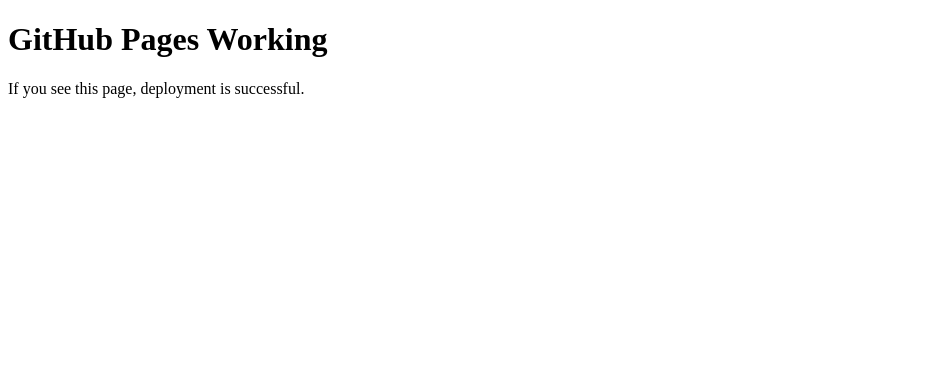
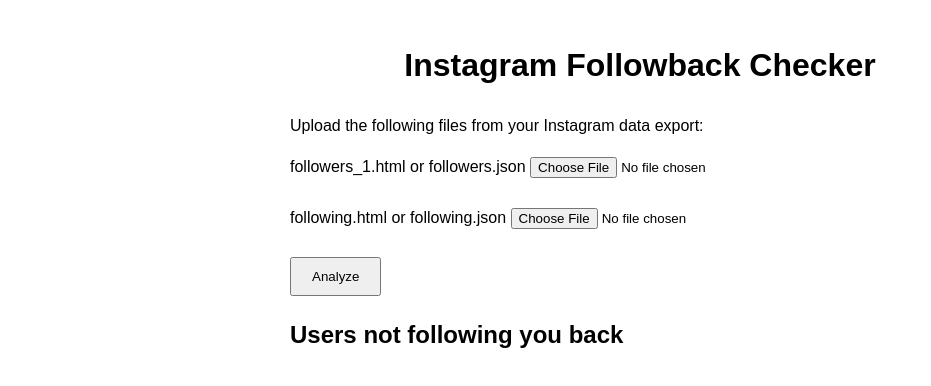
Before and after one commit to shubhamsinghal06/instagram-followback-checker, a plain HTML site: page index.html in a window 1280 px wide. Shown: the whole page, without its empty margins (0-931 px from the left). Drawn offline with Linux system fonts and the light colour scheme.

Commit message:
Update index.html

```diff
--- a/index.html
+++ b/index.html
@@ -1,14 +1,33 @@
 <!DOCTYPE html>
-<html>
+<html lang="en">
 <head>
-<title>My GitHub Page</title>
+<meta charset="UTF-8">
+<title>Instagram Followback Checker</title>
+<link rel="stylesheet" href="style.css">
 </head>
 
 <body>
 
-<h1>GitHub Pages Working</h1>
+<h1>Instagram Followback Checker</h1>
 
-<p>If you see this page, deployment is successful.</p>
+<p>Upload the following files from your Instagram data export:</p>
+
+<label>followers_1.html or followers.json</label>
+<input type="file" id="followersFile">
+
+<br><br>
+
+<label>following.html or following.json</label>
+<input type="file" id="followingFile">
+
+<br><br>
+
+<button id="analyzeBtn">Analyze</button>
+
+<h2>Users not following you back</h2>
+<ul id="result"></ul>
+
+<script src="script.js"></script>
 
 </body>
 </html>
```
